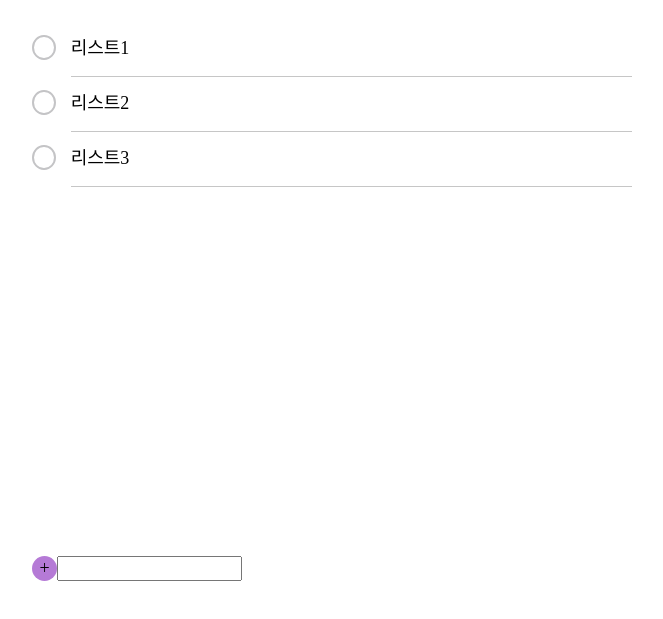
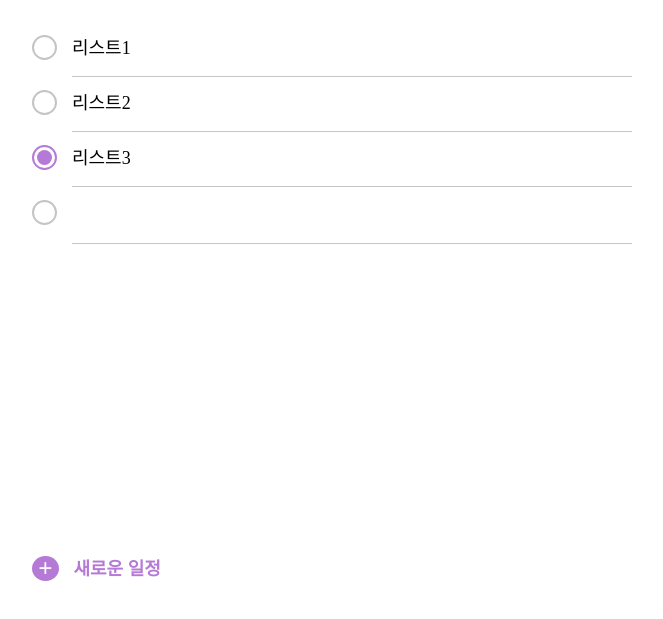
Before and after one commit to mxnxa/comento_project, a plain HTML site: page 04.ToDoList/todo_list.html in a window 1280 px wide. Shown: the part 139-758 px from the top of the page, without its empty margins (308-971 px from the left). Drawn offline with Linux system fonts and the light colour scheme.

Commit message:
레이아웃 초안

```diff
--- a/04.ToDoList/scss/components/_buttons.scss
+++ b/04.ToDoList/scss/components/_buttons.scss
@@ -0,0 +1,49 @@
+@import "../base/color";
+
+@mixin size($width, $height) {
+  width: $width;
+  height: $height;
+}
+
+@mixin border-style($width, $style, $color) {
+  border: $width $style $color;
+}
+
+// border, background
+// button 기본 스타일
+.button {
+  @include size(26.5px, 25px);
+  border-radius: 50%;
+  margin-right: 15px;
+  cursor: pointer;
+}
+
+.btn {
+  // 일정 미완료 시 버튼 스타일
+  &_check {
+    @include border-style(2px, solid, $sencondary-color);
+  }
+
+  // 일정 완료 시 버튼 스타일
+  &_complete {
+    @include border-style(2px, solid, $primary-color);
+    display: flex;
+    justify-content: center;
+    align-items: center;
+
+    div {
+      @include size(15px, 15px);
+      border-radius: 50%;
+      background: $primary-color;
+    }
+  }
+
+  // 일정 추가 버튼 스타일
+  &_create {
+    color: #fff;
+    font-size: 25px;
+    background: $primary-color;
+    line-height: 25px;
+    text-align: center;
+  }
+}
--- /dev/null
+++ b/04.ToDoList/scss/layout/_forms.scss
@@ -0,0 +1,11 @@
+input {
+  width: 100%;
+  height: 100%;
+
+  font: {
+    size: inherit;
+  }
+  border: none;
+  background: none;
+  outline: none;
+}
--- a/04.ToDoList/scss/layout/_header.scss
+++ b/04.ToDoList/scss/layout/_header.scss
@@ -1,4 +1,5 @@
-@import "../base/color";
+// @import "../base/color";
+@use "../base/color";
 
 header {
   padding-bottom: 40px;
@@ -9,6 +10,6 @@ header {
       weight: 700;
     }
     // text-align: center;
-    color: $primary-color;
+    color: color.$primary-color;
   }
 }
--- a/04.ToDoList/scss/layout/_main.scss
+++ b/04.ToDoList/scss/layout/_main.scss
@@ -16,15 +16,6 @@ main {
 
       & + li {
         margin-top: 30px;
-      }
-
-      .check_circle {
-        width: 25px;
-        height: 25px;
-        border-radius: 50%;
-        border: 2px solid $sencondary-color;
-        margin-right: 15px;
-        cursor: pointer;
       }
 
       .todo_text {
@@ -46,14 +37,11 @@ main {
 
   .todo_create {
     display: flex;
+    align-items: center;
+    font-weight: 700;
 
-    .btn_create {
-      width: 25px;
-      height: 25px;
-      line-height: 25px;
-      text-align: center;
-      border-radius: 50%;
-      background: $primary-color;
+    .create_text {
+      color: $primary-color;
     }
   }
 }
--- a/04.ToDoList/scss/main.scss
+++ b/04.ToDoList/scss/main.scss
@@ -4,6 +4,8 @@
 @import "./base/base";
 // @import "./base/color";
 
-@import "./layout/body";
+@import "./components/buttons";
+
+@import "./layout/forms";
 @import "./layout/header";
 @import "./layout/main";
--- a/04.ToDoList/todo_list.html
+++ b/04.ToDoList/todo_list.html
@@ -20,23 +20,30 @@
       <!-- 일정 리스트 출력 -->
       <ul class="todo_list">
         <li class="todo_item">
-          <div class="check_circle"></div>
+          <div class="button btn_check"></div>
           <p class="todo_text">리스트1</p>
         </li>
         <li class="todo_item">
-          <div class="check_circle"></div>
+          <div class="button btn_check"></div>
           <p class="todo_text">리스트2</p>
         </li>
         <li class="todo_item">
-          <div class="check_circle"></div>
+          <div class="button btn_complete"><div></div></div>
           <p class="todo_text">리스트3</p>
+        </li>
+        <li class="todo_item todo_blank">
+          <div class="button btn_check"><div></div></div>
+          <form action="#" class="todo_text"><input type="text" /></form>
         </li>
       </ul>
 
       <!-- 일정 추가 -->
       <div class="todo_create">
-        <div class="btn_create">+</div>
-        <input type="text" />
+        <!-- <form action="#"> -->
+        <div class="button btn_create">+</div>
+        <p class="create_text">새로운 일정</p>
+        <!-- <input type="text" /> -->
+        <!-- </form> -->
       </div>
     </main>
     <!-- </div> -->
```
Also changed, not shown: 04.ToDoList/css/main.css, 1 other file.
